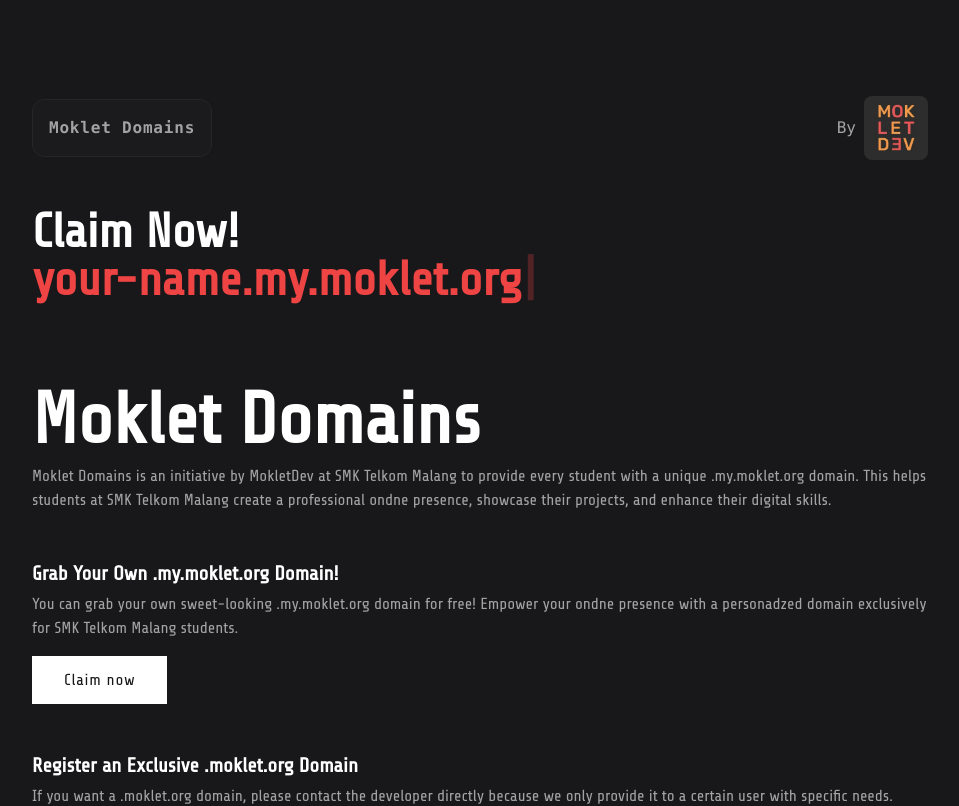
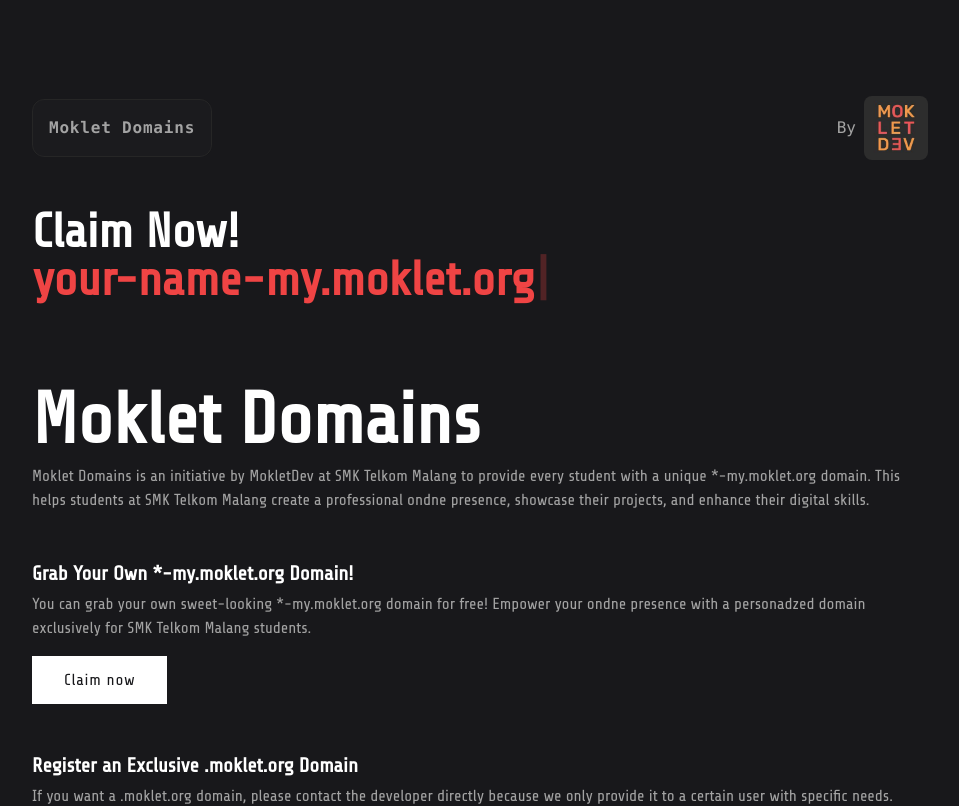
Before and after one commit to mokletdev/my.moklet.org, a Next.js app: page / in a window 1280 px wide. Shown: the top 806 px of the page, without its empty margins (160-1119 px from the left). Built offline with nearby package versions, Linux system fonts and the light colour scheme; no server answers.

Commit message:
fix: update domain from *.my to *-my

```diff
--- a/src/app/dashboard/components/DnsTable.tsx
+++ b/src/app/dashboard/components/DnsTable.tsx
@@ -3,7 +3,6 @@
 import { Button } from "@/app/components/ui/button";
 import { Checkbox, Input, Select } from "@/app/components/ui/input";
 import { DNSRecordProps } from "@/utils/DNSRecords";
-import { revalidatePath } from "next/cache";
 import { useEffect, useState } from "react";
 import DataTable, { TableColumn } from "react-data-table-component";
 import toast from "react-hot-toast";
@@ -84,7 +83,7 @@
           <Input
             label="Name"
             name="name"
-            placeholder="e.g: john (for john.my.moklet.org)"
+            placeholder="e.g: john (for john-my.moklet.org)"
             required
           />
           <Input
@@ -129,7 +128,7 @@
               <Input
                 label="Name"
                 name="name"
-                defaultValue={data.name.replace(".my.moklet.org", "")}
+                defaultValue={data.name.replace("-my.moklet.org", "")}
                 required
               />
               <Input
--- a/src/app/layout.tsx
+++ b/src/app/layout.tsx
@@ -10,7 +10,7 @@
 export const metadata: Metadata = {
   title: "Moklet Domains",
   description:
-    "Moklet Domains is an initiative by SMK Telkom Malang to provide every student with a unique .my.moklet.org domain. This helps students create a professional online presence, showcase their projects, and enhance their digital skills",
+    "Moklet Domains is an initiative by MokletDEv to provide every student with a unique *-my.moklet.org domain. This helps students create a professional online presence, showcase their projects, and enhance their digital skills",
   authors: [
     { name: "Kusindra Aji Rabbany", url: "https://benspace.xyz/" },
     { name: "Ahsan Awadullah Azizan", url: "https://ahsanzizan.xyz" },
--- a/src/app/page.tsx
+++ b/src/app/page.tsx
@@ -13,9 +13,9 @@
     new Typewriter(document.getElementById("animate-tw"), {
       strings: [
         session
-          ? `${session.user?.name.split(" ")[0].toLowerCase()}.my.moklet.org`
+          ? `${session.user?.name.split(" ")[0].toLowerCase()}-my.moklet.org`
           : null,
-        "your-name.my.moklet.org",
+        "your-name-my.moklet.org",
         "project-name.moklet.org",
       ],
       autoStart: true,
@@ -42,15 +42,15 @@
           <H1 className="mb-2">Moklet Domains</H1>
           <P>
             Moklet Domains is an initiative by MokletDev at SMK Telkom Malang to
-            provide every student with a unique .my.moklet.org domain. This
+            provide every student with a unique *-my.moklet.org domain. This
             helps students at SMK Telkom Malang create a professional ondne
             presence, showcase their projects, and enhance their digital skills.
           </P>
         </div>
         <div className="block mb-12">
-          <H4 className="mb-1">Grab Your Own .my.moklet.org Domain!</H4>
+          <H4 className="mb-1">Grab Your Own *-my.moklet.org Domain!</H4>
           <P className="mb-4">
-            You can grab your own sweet-looking .my.moklet.org domain for free!
+            You can grab your own sweet-looking *-my.moklet.org domain for free!
             Empower your ondne presence with a personadzed domain exclusively
             for SMK Telkom Malang students.
           </P>
```
Also changed, not shown: src/utils/DNSRecords.ts (+4 -4 lines), 1 other file (tests, documents, lock files or other folders).
